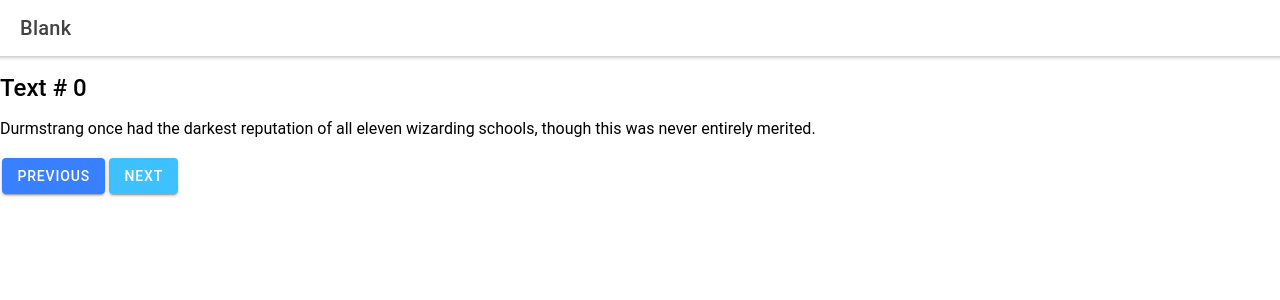
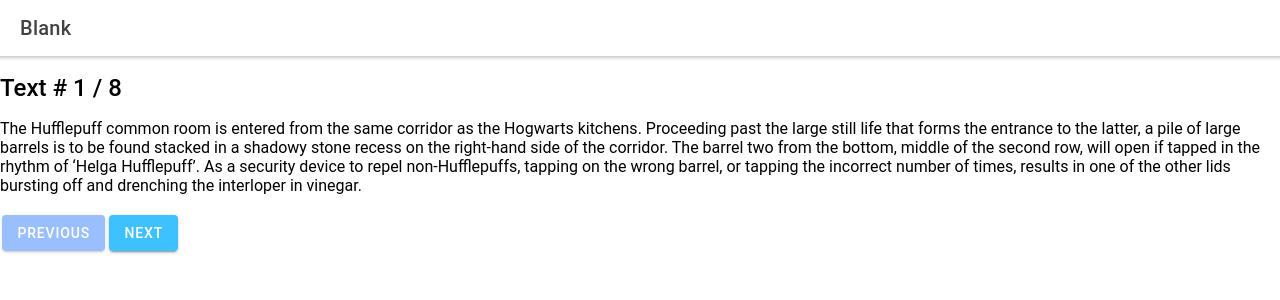
Before and after one commit to ainzzorl/langflipflop, a React (Create React App) app: page /home in a window 1280 px wide. Shown: the top 300 px of the page. Built offline with nearby package versions, Linux system fonts and the light colour scheme.

Commit message:
Add asequate text

```diff
--- a/src/components/MyText.tsx
+++ b/src/components/MyText.tsx
@@ -11,25 +11,38 @@ class MyText extends React.Component<{}, { lang: string, texts: any, sentenceInd
     super(props);
     this.state = {
       lang: 'en',
-      texts:
-        [
-          {
-            'en': 'Durmstrang once had the darkest reputation of all eleven wizarding schools, though this was never entirely merited.',
-            'es': 'Durmstrang alguna vez tuvo la reputación más oscura de las once escuelas mágicas, aunque esto nunca fue completamente merecido.'
-          },
-          {
-            'en': 'It is true that Durmstrang, which has turned out many truly great witches and wizards, has twice in its history fallen under the stewardship of wizards of dubious allegiance or nefarious intent, and that it has one infamous ex-pupil.',
-            'es': 'Es cierto que Durmstrang, que ha resultado ser muchas brujas y magos verdaderamente grandiosos, ha caído dos veces en su historia bajo la dirección de magos de dudosa lealtad o nefastas intenciones, y que tiene un exalumno infame.'
-          },
-          {
-            'en': 'The first of these unhappy men, Harfang Munter, took over the school shortly after the mysterious death of its founder, the great Bulgarian witch Nerida Vulchanova.',
-            'es': 'El primero de estos infelices hombres, Harfang Munter, se hizo cargo de la escuela poco después de la misteriosa muerte de su fundadora, la gran bruja búlgara Nerida Vulchanova.'
-          }
-        ]
-      ,
+      texts: {},
       sentenceIndex: 0,
       title: 'Durmstrang'
     };
+
+    function toSentences(text: string) {
+        return text.split("\n").filter(s => s.length > 0);
+    }
+
+    fetch("assets/data/texts/hufflepuff-common-room/en.txt")
+    .then(function(response) {
+      return response.text();
+    }).then(res=>{
+      console.log("### Read texts en")
+      this.setState(state => {
+        let nt = this.state.texts;
+        nt['en'] = toSentences(res);
+        return nt;
+      });
+    });
+
+    fetch("assets/data/texts/hufflepuff-common-room/es.txt")
+    .then(function(response) {
+      return response.text();
+    }).then(res=>{
+      console.log("### Read texts es")
+      this.setState(state => {
+        let nt = this.state.texts;
+        nt['es'] = toSentences(res);
+        return nt;
+      });
+    });
 
     this.goToNext = this.goToNext.bind(this);
     this.goToPrevious = this.goToPrevious.bind(this);
@@ -53,8 +66,14 @@ class MyText extends React.Component<{}, { lang: string, texts: any, sentenceInd
   }
 
   render() {
+    if (!this.state.texts['en'] || !this.state.texts['es']) {
+      return <div>Loading...</div>
+    }
+    if (this.state.texts['en'].length !== this.state.texts['es'].length) {
+    return <div>Texts length mismatch! en={this.state.texts['en'].length} vs es={this.state.texts['es'].length}</div>
+    }
     return <div>
-        <h2>Text # {this.state.sentenceIndex}</h2>
+        <h2>Text # {this.state.sentenceIndex + 1 } / {this.state.texts['en'].length}</h2>
         <p onClick={ () => {
           console.log('Old lang: ' + this.state.lang);
           let newLang;
@@ -70,10 +89,10 @@ class MyText extends React.Component<{}, { lang: string, texts: any, sentenceInd
           });
           }
         }>
-          {this.state.texts[this.state.sentenceIndex][this.state.lang]}
+          {this.state.texts[this.state.lang][this.state.sentenceIndex]}
         </p>
-        <IonButton color="primary" onClick={this.goToPrevious}>  Previous </IonButton>
-        <IonButton color="secondary" onClick={this.goToNext}>  Next </IonButton>
+        <IonButton disabled={this.state.sentenceIndex === 0} color="primary" onClick={this.goToPrevious}>  Previous </IonButton>
+        <IonButton disabled={this.state.sentenceIndex === this.state.texts['en'].length - 1} color="secondary" onClick={this.goToNext}>  Next </IonButton>
       </div>;
   }
 }
```
Also changed, not shown: public/assets/data/texts/hufflepuff-common-room/en.txt (added), public/assets/data/texts/hufflepuff-common-room/es.txt (added).
